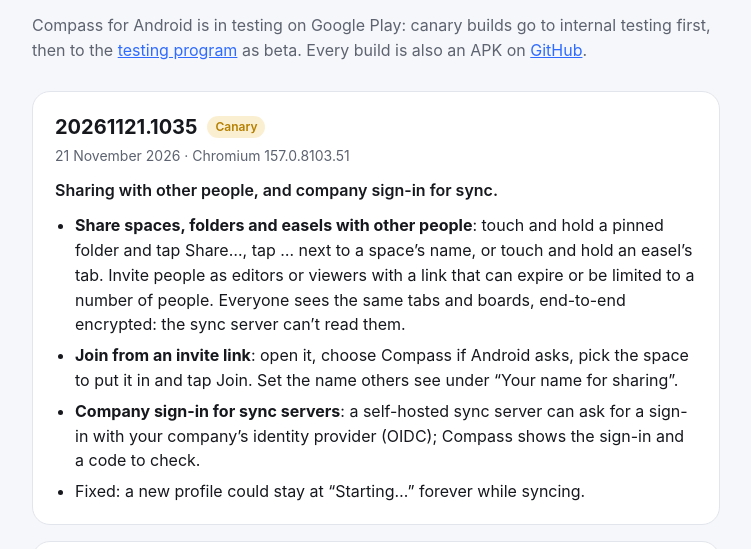
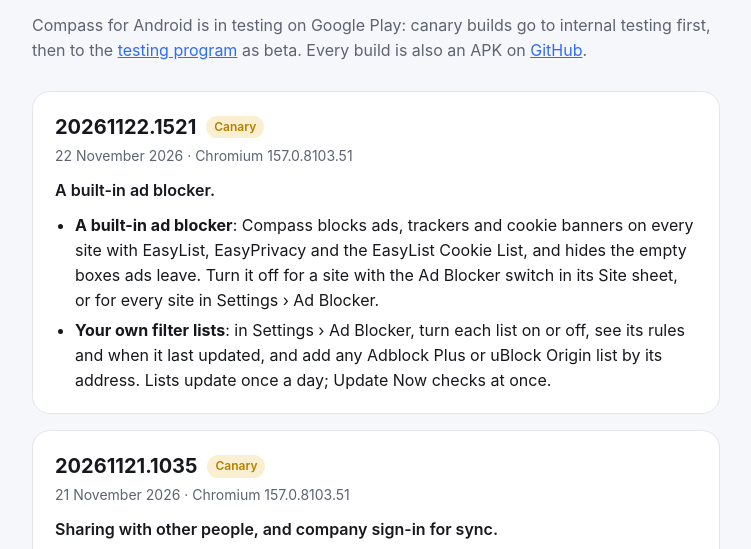
Before and after one commit to Compass-Browser/Compass, a browser extension: page website/changelog/android.html in a window 1280 px wide. Shown: the part 174-723 px from the top of the page, without its empty margins (264-1015 px from the left). Drawn offline with Linux system fonts and the light colour scheme.

Commit message:
Release notes: 20261122.1521 canary (the built-in ad blocker)
Co-Authored-By: Claude Opus 5.5 <noreply@anthropic.com>
Claude-Session: https://claude.ai/code/session_01VJ5kyD3U8GenvV8CWAL8wF

```diff
--- a/website/changelog/android.html
+++ b/website/changelog/android.html
@@ -16,6 +16,16 @@
 <h1>What's new on Android</h1>
 <nav class="platforms"><a href="/changelog/mac">Mac</a><a href="/changelog/windows">Windows</a><a href="/changelog/linux">Linux</a><a href="/changelog/ios">iPhone and iPad</a><a aria-current="page" href="/changelog/android">Android</a></nav>
 <p class="intro">Compass for Android is in testing on Google Play: canary builds go to internal testing first, then to the <a href="https://groups.google.com/g/compass-browser-android">testing program</a> as beta. Every build is also an APK on <a href="https://github.com/Compass-Browser/Compass/releases">GitHub</a>.</p>
+
+<article>
+<h2>20261122.1521 <span class="badge canary">Canary</span></h2>
+<p class="meta">22 November 2026 · Chromium 157.0.8103.51</p>
+<p class="lead">A built-in ad blocker.</p>
+<ul>
+  <li><strong>A built-in ad blocker</strong>: Compass blocks ads, trackers and cookie banners on every site with EasyList, EasyPrivacy and the EasyList Cookie List, and hides the empty boxes ads leave. Turn it off for a site with the Ad Blocker switch in its Site sheet, or for every site in Settings &rsaquo; Ad Blocker.</li>
+  <li><strong>Your own filter lists</strong>: in Settings &rsaquo; Ad Blocker, turn each list on or off, see its rules and when it last updated, and add any Adblock Plus or uBlock Origin list by its address. Lists update once a day; Update Now checks at once.</li>
+</ul>
+</article>
 
 <article>
 <h2>20261121.1035 <span class="badge canary">Canary</span></h2>
```
Also changed, not shown: website/changelog/linux.html (+9 -0 lines), website/changelog/mac.html (+9 -0 lines), website/changelog/windows.html (+9 -0 lines), 1 other file.
